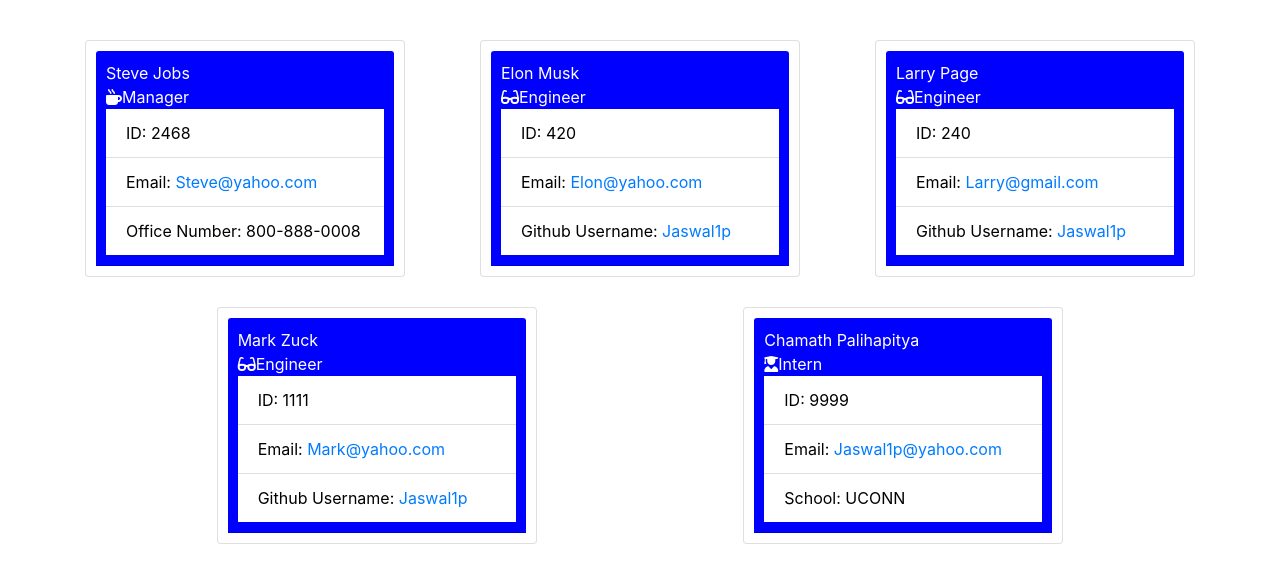
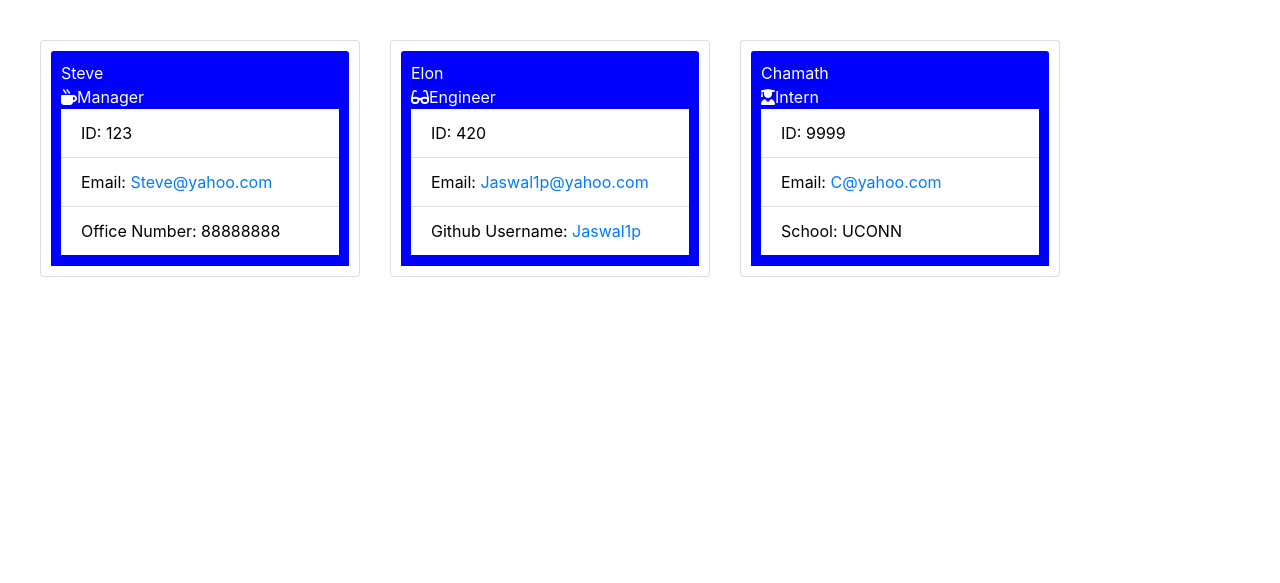
Before and after one commit to Jaswal1p/dream-team-devs, a website: page output/team.html in a window 1280 px wide. Shown: the part 95-678 px from the top of the page. Drawn offline with nearby package versions, Linux system fonts and the light colour scheme.

```diff
--- a/output/team.html
+++ b/output/team.html
@@ -23,23 +23,23 @@
 
         <div class="card" style="width: 20rem;">
            <div class="card-header">
-                Steve Jobs <br/>
+                Steve <br/>
                 <i class="fas fa-mug-hot"></i>Manager
                 <ul class="list-group list-group-flush">
-                    <li class="list-group-item">ID: 2468</li>
+                    <li class="list-group-item">ID: 123</li>
                     <li class="list-group-item">Email: <span id="email"><a href="mailto:Steve@yahoo.com">Steve@yahoo.com</a></span></li>
-                    <li class="list-group-item">Office Number: 800-888-0008</li>
+                    <li class="list-group-item">Office Number: 88888888</li>
                 </ul>
             </div>
         </div>
 
         <div class="card" style="width: 20rem;">
             <div class="card-header">
-               Elon Musk <br/>
+               Elon <br/>
                 <i class="fas fa-glasses"></i>Engineer
                 <ul class="list-group list-group-flush">
                     <li class="list-group-item">ID: 420</li>
-                    <li class="list-group-item">Email: <span id="email"><a href="mailto:Elon@yahoo.com">Elon@yahoo.com</a></span></li>
+                    <li class="list-group-item">Email: <span id="email"><a href="mailto:Jaswal1p@yahoo.com">Jaswal1p@yahoo.com</a></span></li>
                     <li class="list-group-item">Github Username: <a target="_blank" href="https://github.com/Jaswal1p">Jaswal1p</a></li>
                 </ul>
             </div>
@@ -47,35 +47,11 @@
 
         <div class="card" style="width: 20rem;">
             <div class="card-header">
-               Larry Page <br/>
-                <i class="fas fa-glasses"></i>Engineer
-                <ul class="list-group list-group-flush">
-                    <li class="list-group-item">ID: 240</li>
-                    <li class="list-group-item">Email: <span id="email"><a href="mailto:Larry@gmail.com">Larry@gmail.com</a></span></li>
-                    <li class="list-group-item">Github Username: <a target="_blank" href="https://github.com/Jaswal1p">Jaswal1p</a></li>
-                </ul>
-            </div>
-        </div>
-
-        <div class="card" style="width: 20rem;">
-            <div class="card-header">
-               Mark Zuck <br/>
-                <i class="fas fa-glasses"></i>Engineer
-                <ul class="list-group list-group-flush">
-                    <li class="list-group-item">ID: 1111</li>
-                    <li class="list-group-item">Email: <span id="email"><a href="mailto:Mark@yahoo.com">Mark@yahoo.com</a></span></li>
-                    <li class="list-group-item">Github Username: <a target="_blank" href="https://github.com/Jaswal1p">Jaswal1p</a></li>
-                </ul>
-            </div>
-        </div>
-
-        <div class="card" style="width: 20rem;">
-            <div class="card-header">
-               Chamath Palihapitya <br/>
+               Chamath <br/>
                 <i class="fas fa-user-graduate"></i>Intern
                 <ul class="list-group list-group-flush">
                     <li class="list-group-item">ID: 9999</li>
-                    <li class="list-group-item">Email: <span id="email"><a href="mailto:Jaswal1p@yahoo.com">Jaswal1p@yahoo.com</a></span></li>
+                    <li class="list-group-item">Email: <span id="email"><a href="mailto:C@yahoo.com">C@yahoo.com</a></span></li>
                     <li class="list-group-item">School: UCONN</li>
                 </ul>
             </div>
```
Also changed, not shown: ReadMe.MD.
